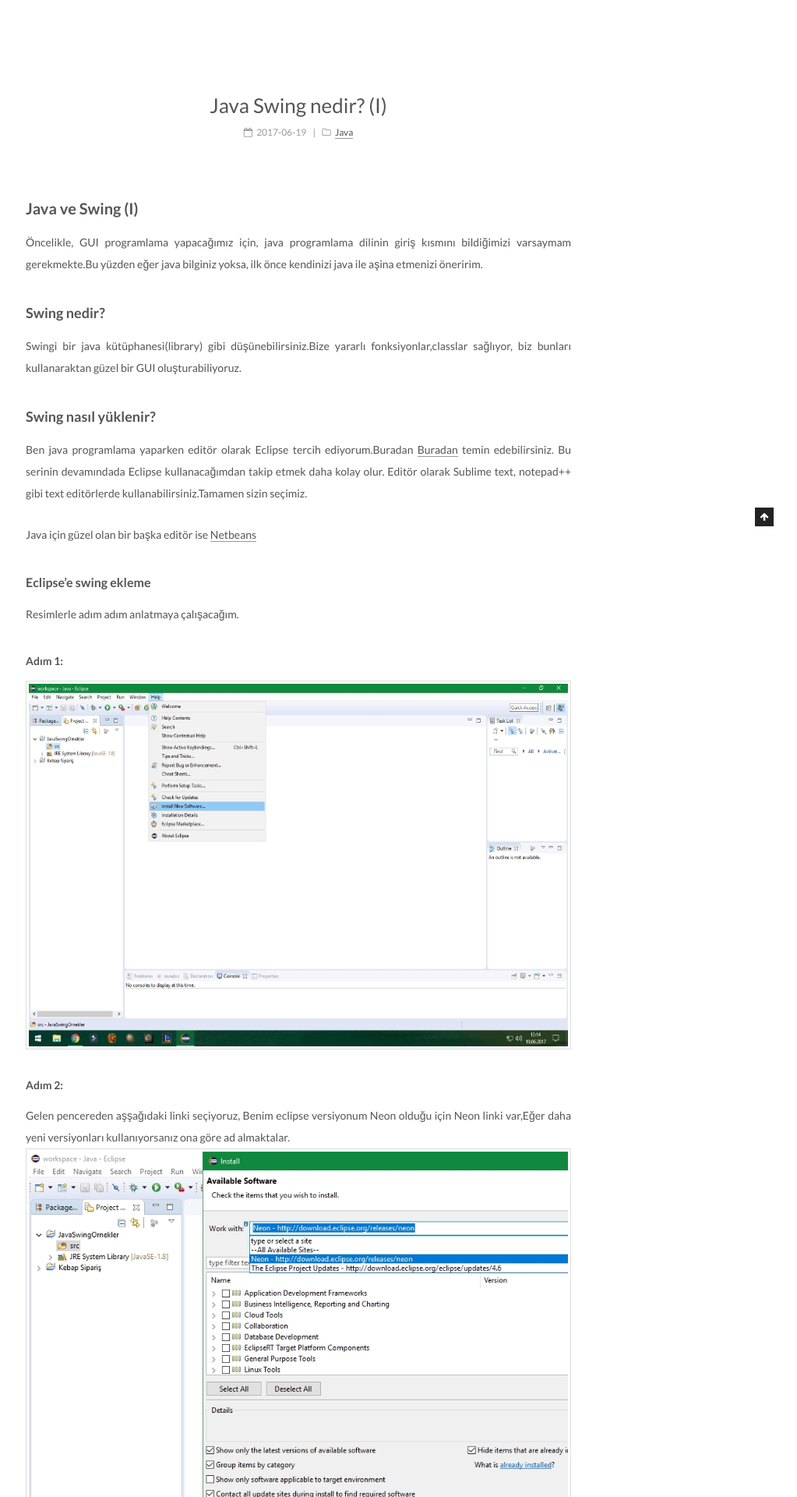
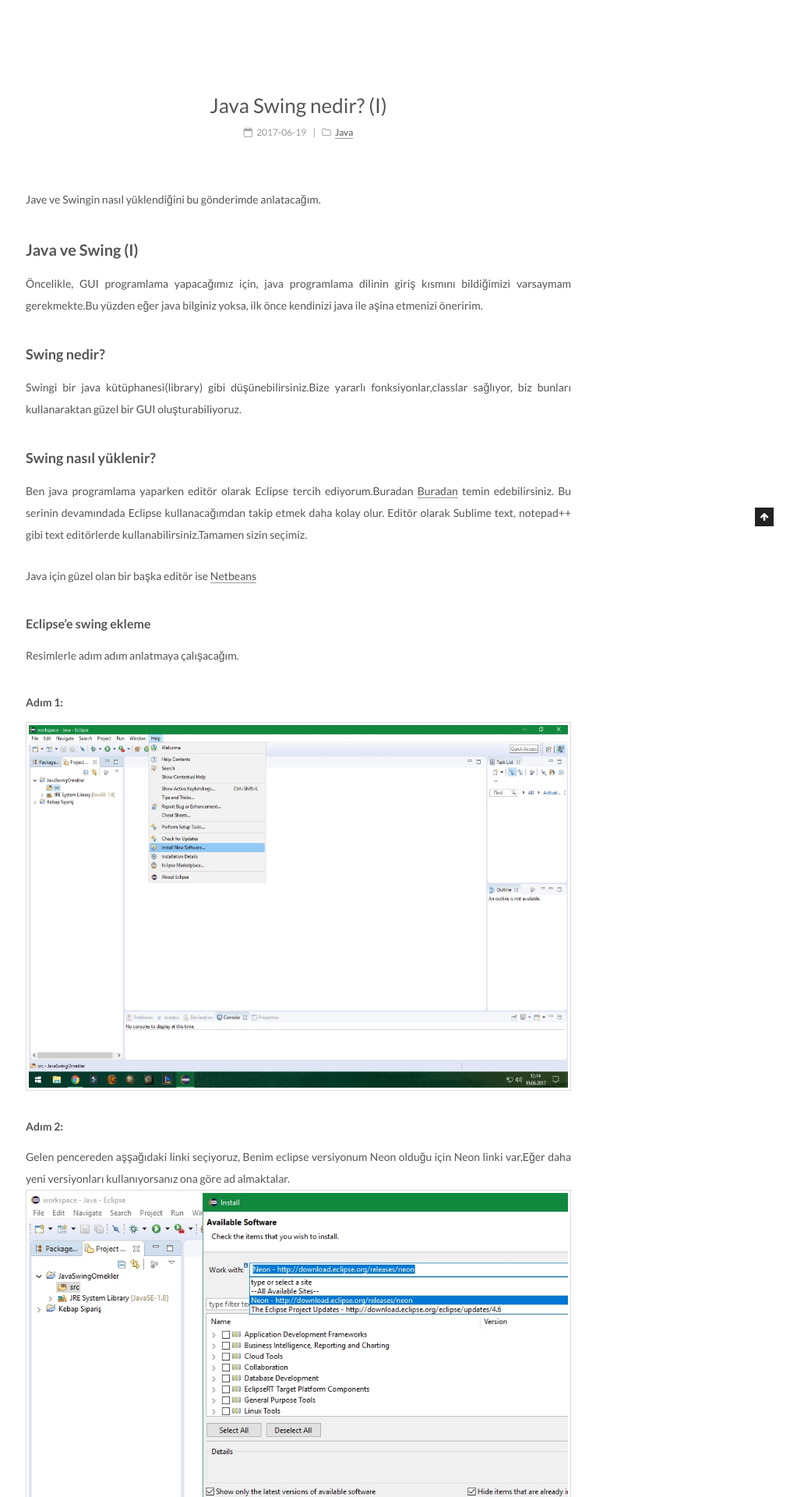
Before and after one commit to sergenp/sergenp.github.io, a Jekyll site: the page built from _posts/2017-06-19-Java-SwingNedir.md, in a window 1280 px wide. Shown: the part 325-2245 px from the top of the page at 78% size, without its empty margins (257-1280 px from the left). Built offline with Jekyll 4.4.1, drawn with Linux system fonts in a browser that asks for light colours.

Commit message:
Update 2017-06-19-Java-SwingNedir.md

```diff
--- a/_posts/2017-06-19-Java-SwingNedir.md
+++ b/_posts/2017-06-19-Java-SwingNedir.md
@@ -4,6 +4,8 @@
 layout: post
 categories: Java
 ---
+Jave ve Swingin nasıl yüklendiğini bu gönderimde anlatacağım.
+
 ## Java ve Swing (I)
 
 Öncelikle, GUI programlama yapacağımız için, java programlama dilinin giriş kısmını bildiğimizi varsaymam gerekmekte.Bu yüzden eğer java bilginiz yoksa, ilk önce kendinizi java ile aşina etmenizi öneririm.
```
